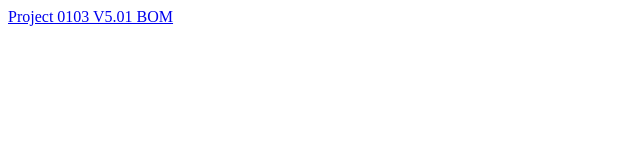
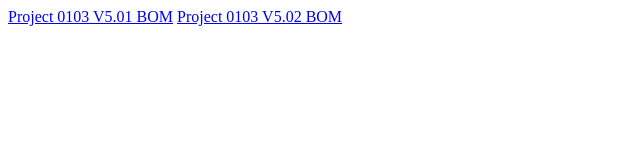
Before and after one commit to Hecravi-Sali/Hecravi-Sali.github.io, a plain HTML site: page index.html in a window 1280 px wide. Shown: the whole page, without its empty margins (0-640 px from the left). Drawn offline with Linux system fonts and the light colour scheme.

Commit message:
Update index.html

```diff
--- a/index.html
+++ b/index.html
@@ -5,5 +5,6 @@
     </head>
     <body>
         <a href="https://hecravi-sali.github.io/project0103.html">Project 0103 V5.01 BOM</a>
+        <a href="https://hecravi-sali.github.io/project0103V5.02.html">Project 0103 V5.02 BOM</a>
     </body>
 </html>
```
